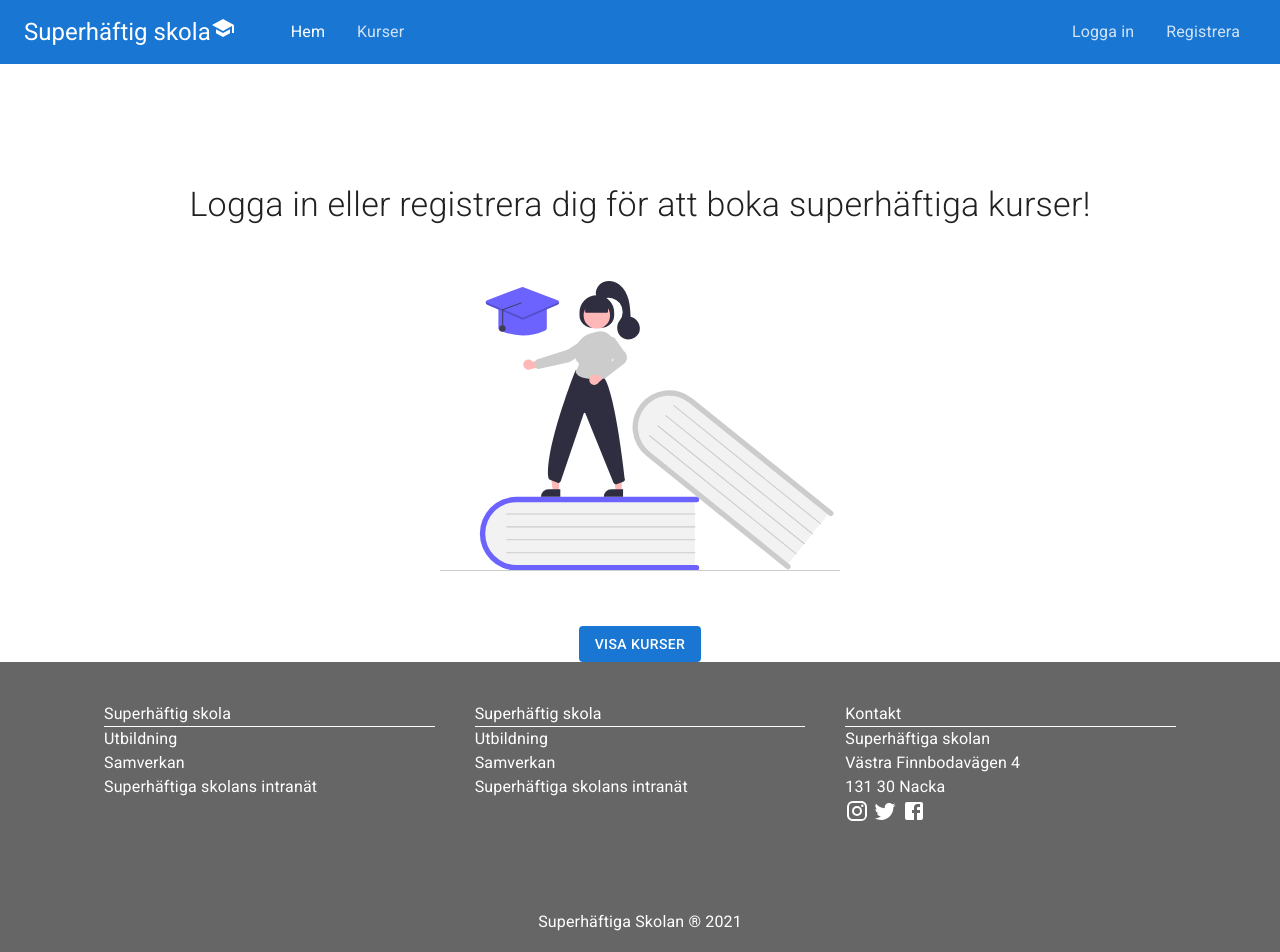
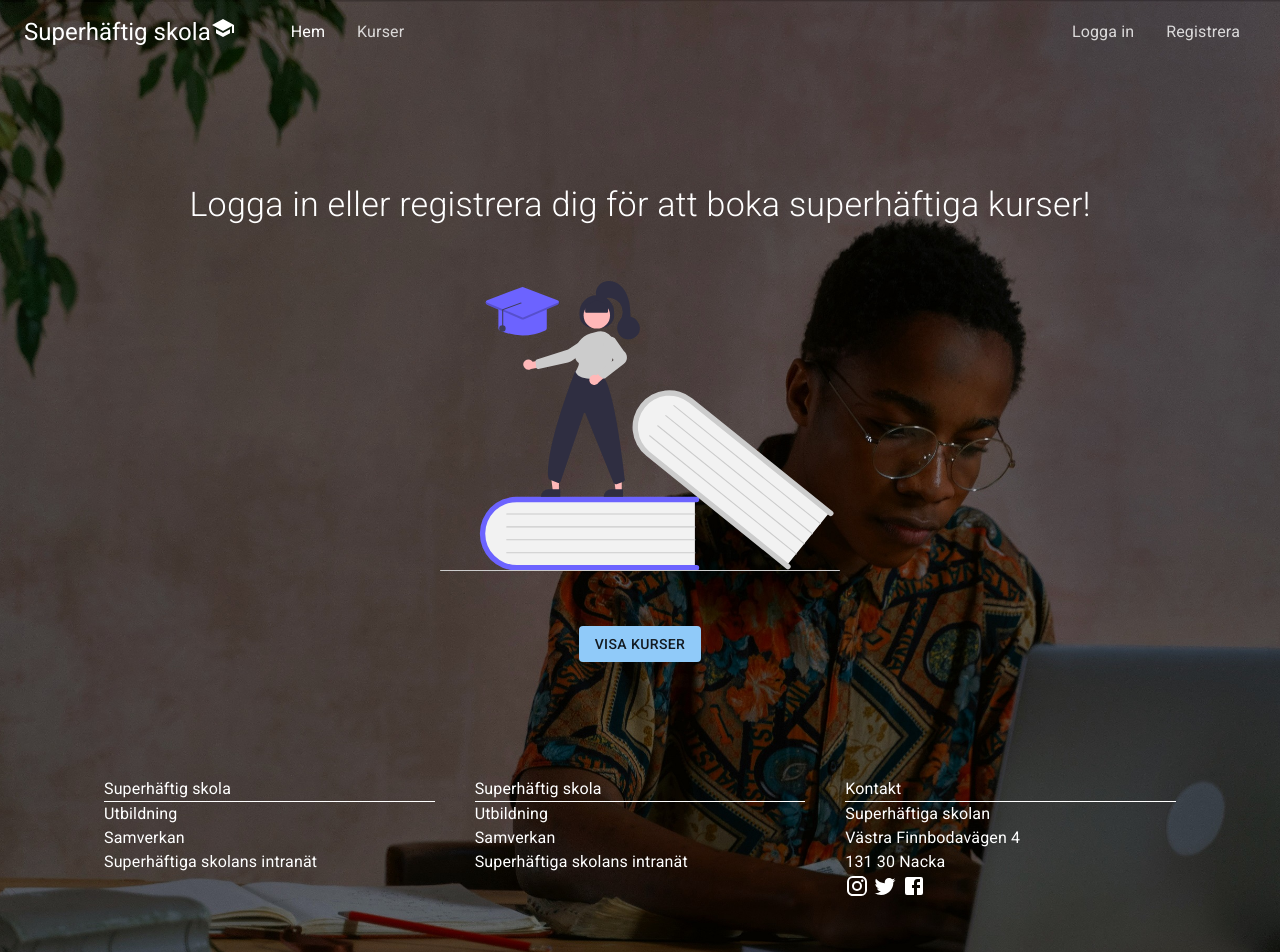
Before and after one commit to oskvr/course-registration-client, a Next.js app: page / in a window 1280 px wide. Shown: the top 952 px of the page. Built offline with nearby package versions, Linux system fonts and the light colour scheme.

Commit message:
Mörkt tema?

```diff
--- a/components/Footer.js
+++ b/components/Footer.js
@@ -12,8 +12,8 @@ export default function Footer() {
       component="footer"
       px={{ xs: 3, sm: 10 }}
       py={{ xs: 3, sm: 5 }}
-      bgcolor="text.secondary"
       color="white"
+      marginTop="75px"
     >
       <Container maxWidth="lg">
         <Grid justifyContent="start" container spacing={5}>
--- a/components/Navbar.js
+++ b/components/Navbar.js
@@ -43,6 +43,7 @@ function DesktopNavbar() {
   const { isLoggedIn, handleLogout, user } = useNavbar();
   return (
     <AppBar
+      color="transparent"
       variant="outlined"
       elevation={0}
       position="relative"
--- a/pages/_layout.js
+++ b/pages/_layout.js
@@ -10,6 +10,11 @@ export default function Layout({ children }) {
         display: "flex",
         flexDirection: "column",
         minHeight: "100vh",
+        backgroundImage: `url("/wallpaper.jpg")`,
+        height: "100%",
+        backgroundPosition: "center",
+        backgroundRepeat: "no-repeat",
+        backgroundSize: "cover"
       }}
     >
       <Navbar />
--- a/pages/_theme.js
+++ b/pages/_theme.js
@@ -1,9 +1,9 @@
 import { createTheme } from "@mui/material";
 
 export const theme = createTheme({
-  // palette: {
-  //   mode: "dark",
-  // },
+  palette: {
+    mode: "dark",
+  },
   components: {
     MuiButtonBase: {
       defaultProps: {
```
Also changed, not shown: public/wallpaper.jpg (added).
